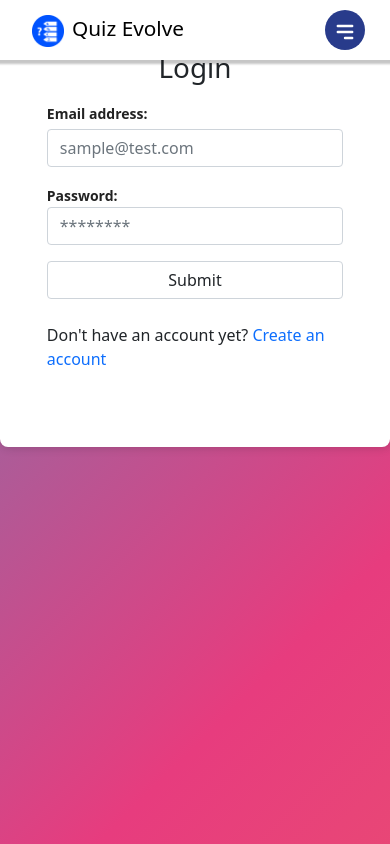
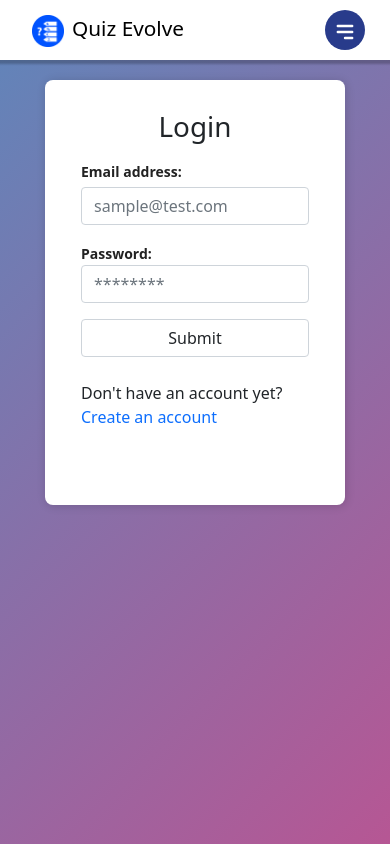
Before and after one commit to Bioneisme/nodejs-graphql-mongodb, a React (Create React App) app in the folder client/: page /login in a window 390 px wide. Shown: the top 844 px of the page. Built offline with nearby package versions, Linux system fonts and the light colour scheme.

Commit message:
adaptation fixed

```diff
--- a/client/src/styles/auth.css
+++ b/client/src/styles/auth.css
@@ -5,6 +5,7 @@
     width: 100vw;
     height: 45vw;
 }
+
 .signup-container {
     display: flex;
     justify-content: center;
@@ -12,6 +13,7 @@
     width: 100vw;
     height: 60vw;
 }
+
 .auth {
     width: 450px;
     box-shadow: rgb(0 0 0 / 16%) 1px 1px 10px;
@@ -20,18 +22,22 @@
     border-radius: 8px;
     background-color: white;
 }
+
 .auth-content {
     padding-left: 12%;
     padding-right: 12%;
 }
+
 label {
     font-size: 14px;
     font-weight: 600;
     color: rgb(34, 34, 34);
 }
+
 .signup {
     text-decoration: none;
 }
+
 body {
     background: linear-gradient(-45deg, #ee7752, #e73c7e, #23a6d5, #23d5ab);
     background-size: 400% 400%;
@@ -50,12 +56,20 @@ body {
         background-position: 0% 50%;
     }
 }
+
 @media screen and (max-width: 768px) {
+    body {
+        height: 200vh;
+    }
     .auth-container {
-        height: 120vw;
+        height: 150vw;
+    }
+
+    .auth {
+        width: 300px;
     }
 
     .signup-container {
-        height: 180vw;
+        height: 210vw;
     }
 }
```
